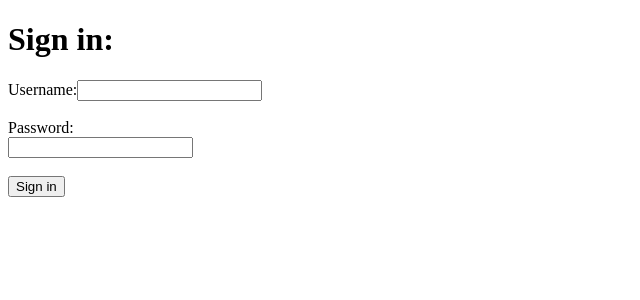
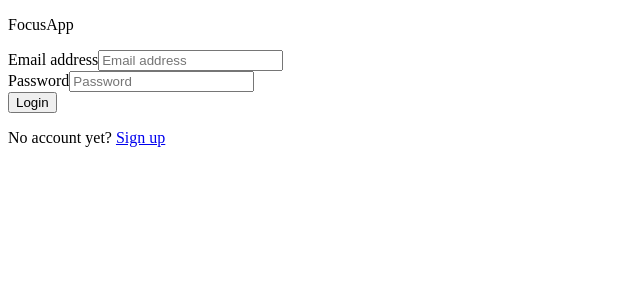
Before and after one commit to Poddyman0/project-planning-example, a React (Vite) app: page /LogInForm in a window 1280 px wide. Shown: the top 300 px of the page, without its empty margins (0-640 px from the left). Built offline with nearby package versions, Linux system fonts and the light colour scheme; no server answers.

Commit message:
Update SignInForm.jsx

```diff
--- a/src/components/SignInForm.jsx
+++ b/src/components/SignInForm.jsx
@@ -1,63 +1,87 @@
-import React, { useState } from "react";
-//import axios from "axios";
+import React, {useState} from 'react';
+import {  signInWithEmailAndPassword   } from 'firebase/auth';
+import { auth } from '../firebase';
+import { NavLink, useNavigate } from 'react-router-dom'
 
-export default function SignInForm(props) {
-const [signIn, setSignIn] = useState ({
-    username: "",
-    password: "",
+const Login = () => {
+    const navigate = useNavigate();
+    const [email, setEmail] = useState('');
+    const [password, setPassword] = useState('');
+
+    const onLogin = (e) => {
+        e.preventDefault();
+        signInWithEmailAndPassword(auth, email, password)
+        .then((userCredential) => {
+            // Signed in
+            const user = userCredential.user;
+            navigate("/home")
+            console.log(user);
         })
+        .catch((error) => {
+            const errorCode = error.code;
+            const errorMessage = error.message;
+            console.log(errorCode, errorMessage)
+        });
 
-function handleChange(e) {
-    const { name, value } = e.target;
-
-    setSignIn({
-      ...signIn,
-      [name]: value,
-    });
     }
 
-const handleSubmit = (e) => {
-    e.preventDefault()
-    //getComment(newSignInForm)
-}
-/*
-const getComment = (newSignInForm) => {
-    const {username, password} = newSignInForm
+    return(
+        <>
+            <main >
+                <section>
+                    <div>
+                        <p> FocusApp </p>
 
-}
-*/
+                        <form>
+                            <div>
+                                <label htmlFor="email-address">
+                                    Email address
+                                </label>
+                                <input
+                                    id="email-address"
+                                    name="email"
+                                    type="email"
+                                    required
+                                    placeholder="Email address"
+                                    onChange={(e)=>setEmail(e.target.value)}
+                                />
+                            </div>
 
-return (
-    <>
-<form className="signInForm" onSubmit={handleSubmit}>
-            <h1>Sign in:</h1>
-            <label htmlFor="username">Username:</label>
+                            <div>
+                                <label htmlFor="password">
+                                    Password
+                                </label>
                                 <input
-            type="text"
-            id="username"
-            name="username"
-            value={signIn.userName}
-            onChange={handleChange}
-            required
-            ></input>
-        <br></br>
-        <br></br>
-            <label htmlFor="password">Password:
-            </label>
-            <br></br>
-            <input
-            type="text"
                                     id="password"
                                     name="password"
-            value={signIn.passWord}
-            onChange={handleChange}
+                                    type="password"
                                     required
-            ></input>
-        <br></br>
-        <br></br>
-    <button>Sign in</button>
+                                    placeholder="Password"
+                                    onChange={(e)=>setPassword(e.target.value)}
+                                />
+                            </div>
+
+                            <div>
+                                <button
+                                    onClick={onLogin}
+                                >
+                                    Login
+                                </button>
+                            </div>
                         </form>
-<br></br>
+
+                        <p className="text-sm text-white text-center">
+                            No account yet? {' '}
+                            <NavLink to="/signup">
+                                Sign up
+                            </NavLink>
+                        </p>
+
+                    </div>
+                </section>
+            </main>
         </>
     )
 }
+
+export default Login
```
Lines whose indentation alone changed are shown as unchanged.
